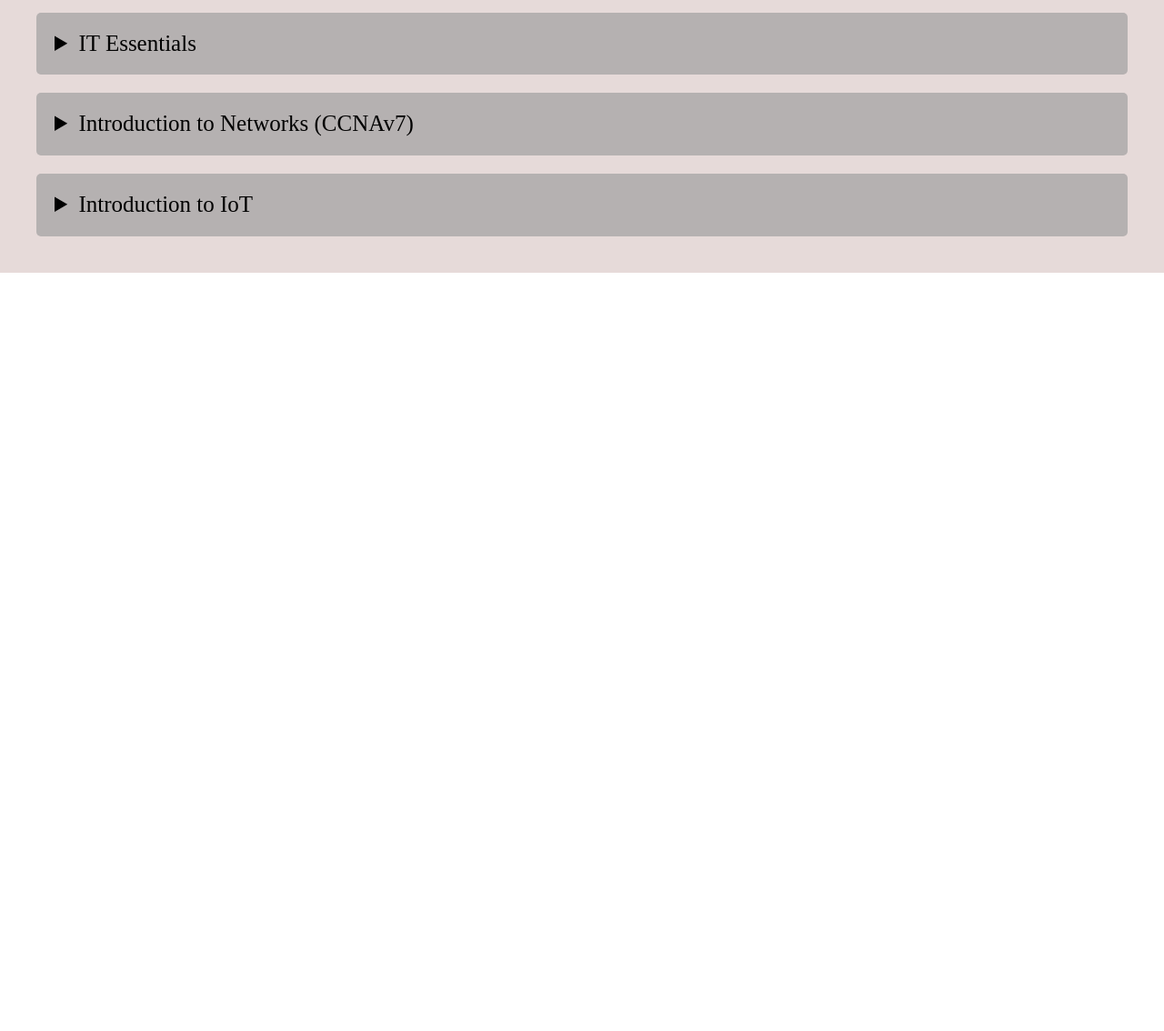
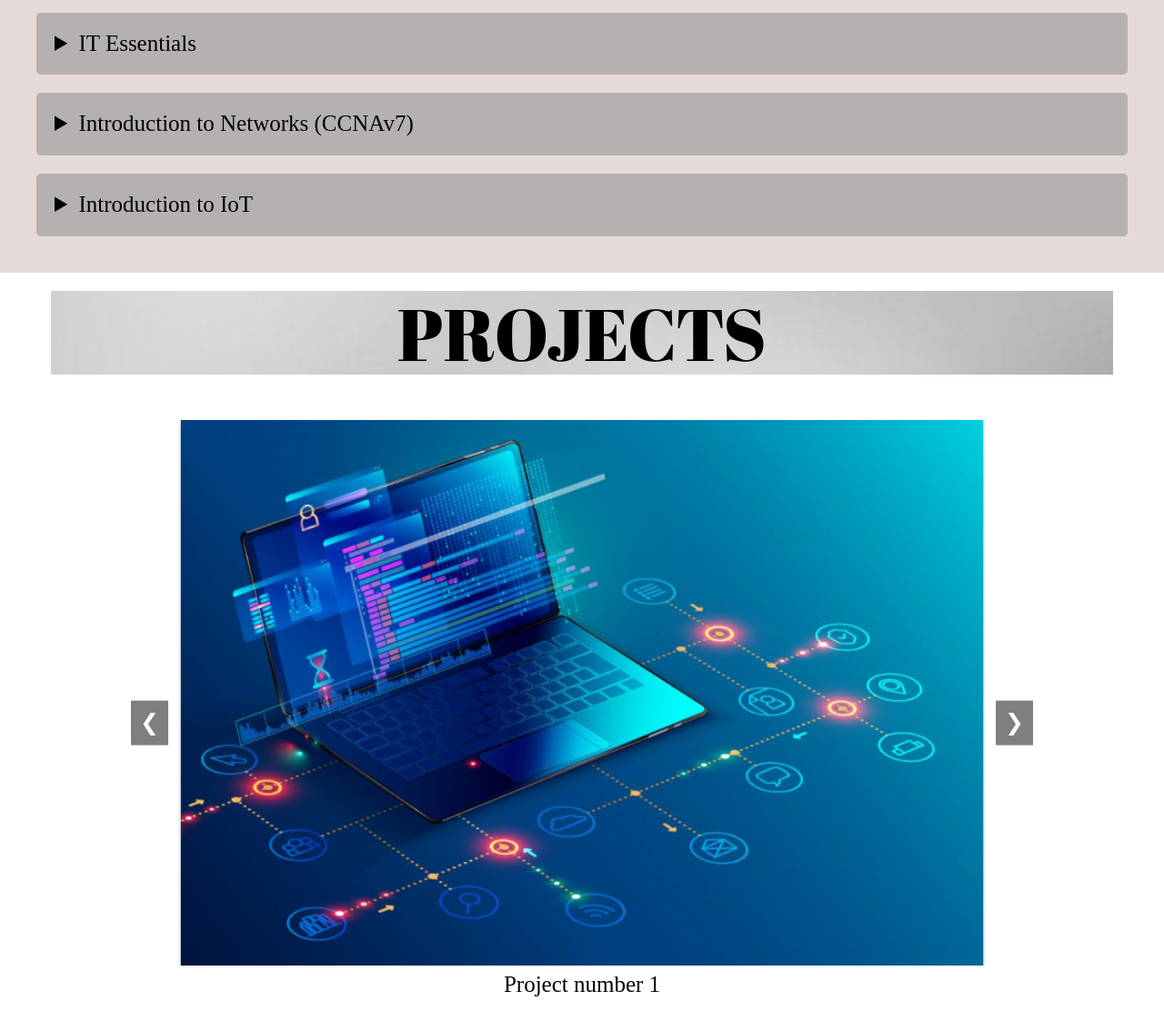
Before and after one commit to annyreva/first_repository, a plain HTML site: page index.html in a window 1280 px wide. Shown: the part 5335-6469 px from the top of the page at 91% size. Before the commit the page ends 5635 px from the top, so only its background shows below. Drawn offline with nearby package versions, Linux system fonts and the light colour scheme; a web font is replaced by a local one.

Commit message:
add projects

```diff
--- a/index.html
+++ b/index.html
@@ -283,8 +283,34 @@
 				</div>
 			</section>
 
-			<section id="projects" class="section">
-				<!-- Content for Projects section -->
+			<section id="projects" class="section projects">
+				<div class="container">
+					<h1 class="skills-title skills">PROJECTS</h1>
+
+					<div class="slider">
+						<div class="slides">
+							<div class="slide">
+								<img src="./img/project1.jpg"/>
+								<p>Project number 1</p>
+							</div>
+							<div class="slide">
+								<img src="./img/project2.jpg"/>
+								<p>Project number 2</p>
+							</div>
+							<div class="slide">
+								<img src="./img/project3.jpg"/>
+								<p>Project number 3</p>
+							</div>
+							<div class="slide">
+								<img src="./img/project4.jpg"/>
+								<p>Project number 4</p>
+							</div>
+						</div>
+
+						<button class="prev">&#10094;</button>
+						<button class="next">&#10095;</button>
+					</div>
+				</div>
 			</section>
 
 			<section id="contact" class="section">
--- a/script.js
+++ b/script.js
@@ -77,5 +77,24 @@
         });
     });
 
+    //слайдеры
+    let currentIndex = 0
+
+    const slides = document.querySelector('.slides')
+    const totalSlides = document.querySelectorAll('.slide').length
+
+    document.querySelector('.next').addEventListener('click', () => {
+        currentIndex = (currentIndex + 1) % totalSlides
+        updateSlider()
+    })
+
+    document.querySelector('.prev').addEventListener('click', () => {
+        currentIndex = (currentIndex - 1 + totalSlides) % totalSlides
+        updateSlider()
+    })
+
+    function updateSlider() {
+        slides.style.transform = `translateX(-${currentIndex * 100}%)`
+    }
 
 })
--- a/style.css
+++ b/style.css
@@ -248,3 +248,46 @@
 	background-color: #b5b1b1;
 	border-radius: 5px;
 }
+
+/*projects*/
+.projects {
+	padding: 20px;
+	text-align: center;
+	font-family: 'Abyssinica SIL';
+	font-size: 25px;
+}
+.projects .slider {
+	position: relative;
+	width: 80%;
+	margin: auto;
+	overflow: hidden;
+}
+.projects .slides {
+	display: flex;
+	transition: transform 0.5s ease-in-out;
+}
+.projects .slide {
+	min-width: 100%;
+	box-sizing: border-box;
+}
+.projects .slide img {
+	width: 90%;
+	height: 90%;
+}
+.projects .prev,
+.projects .next {
+	position: absolute;
+	top: 50%;
+	transform: translateY(-50%);
+	background-color: rgba(0, 0, 0, 0.5);
+	color: white;
+	border: none;
+	padding: 10px;
+	cursor: pointer;
+}
+.projects .prev {
+	left: 0;
+}
+.projects .next {
+	right: 0;
+}
```
Also changed, not shown: img/project4.jpg. Lines whose indentation alone changed are shown as unchanged.
